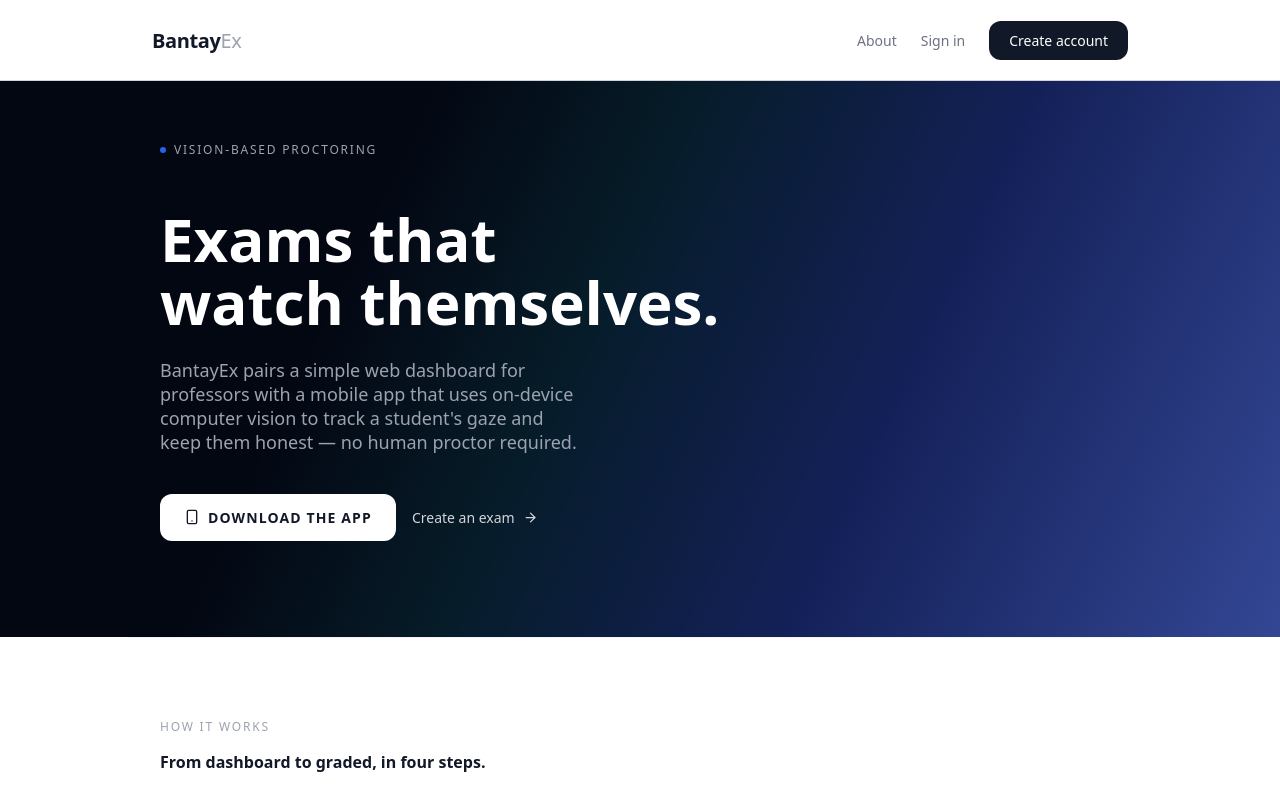
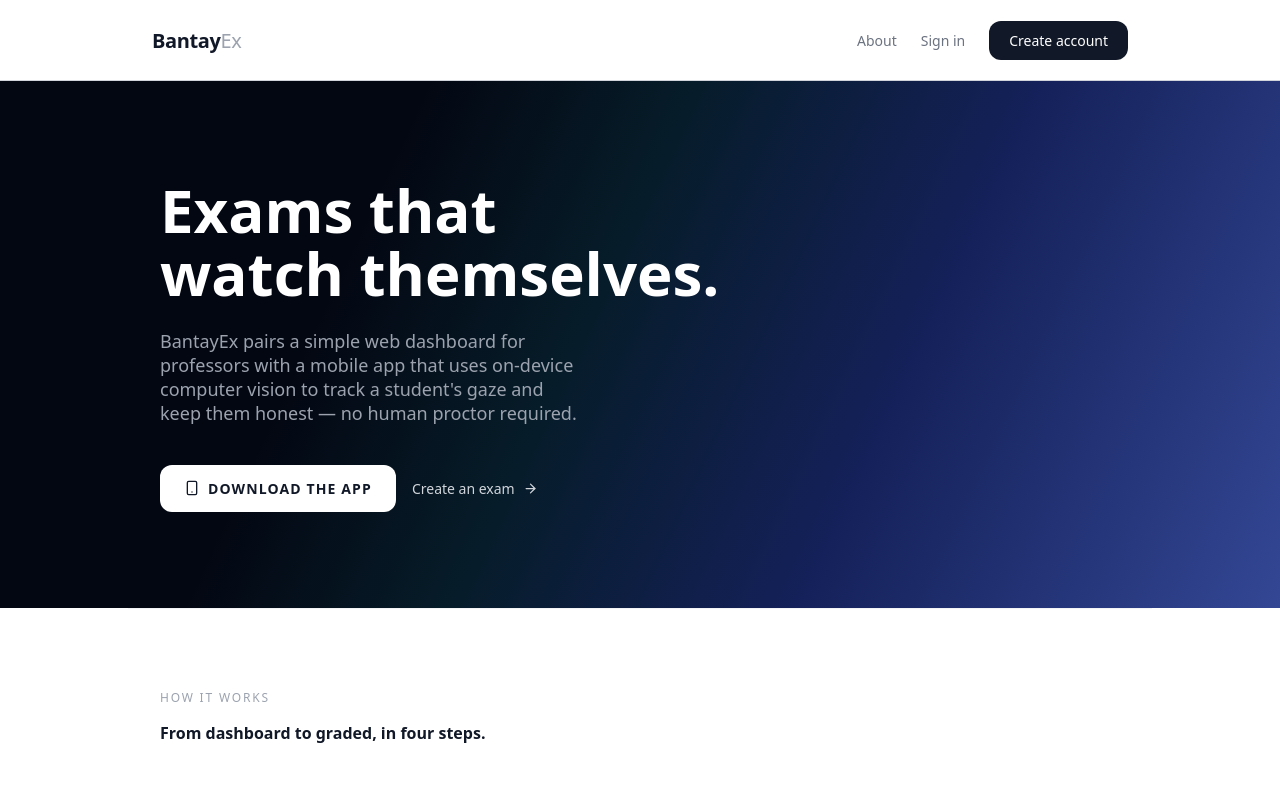
Before and after one commit to TocongR/bantayex_web, a React (Vite) app: page / in a window 1280 px wide. Shown: the top 793 px of the page. Built offline with nearby package versions, Linux system fonts and the light colour scheme; no server answers.

Commit message:
update landing page sub title

```diff
--- a/src/pages/LandingPage.jsx
+++ b/src/pages/LandingPage.jsx
@@ -60,10 +60,6 @@
   return (
     <>
       <GradientHero>
-        <p className={styles.eyebrowDot}>
-          <span className={styles.dot} />
-          Vision-based proctoring
-        </p>
         <h2 className={styles.heroTitle}>
           Exams that
           <br />
```
